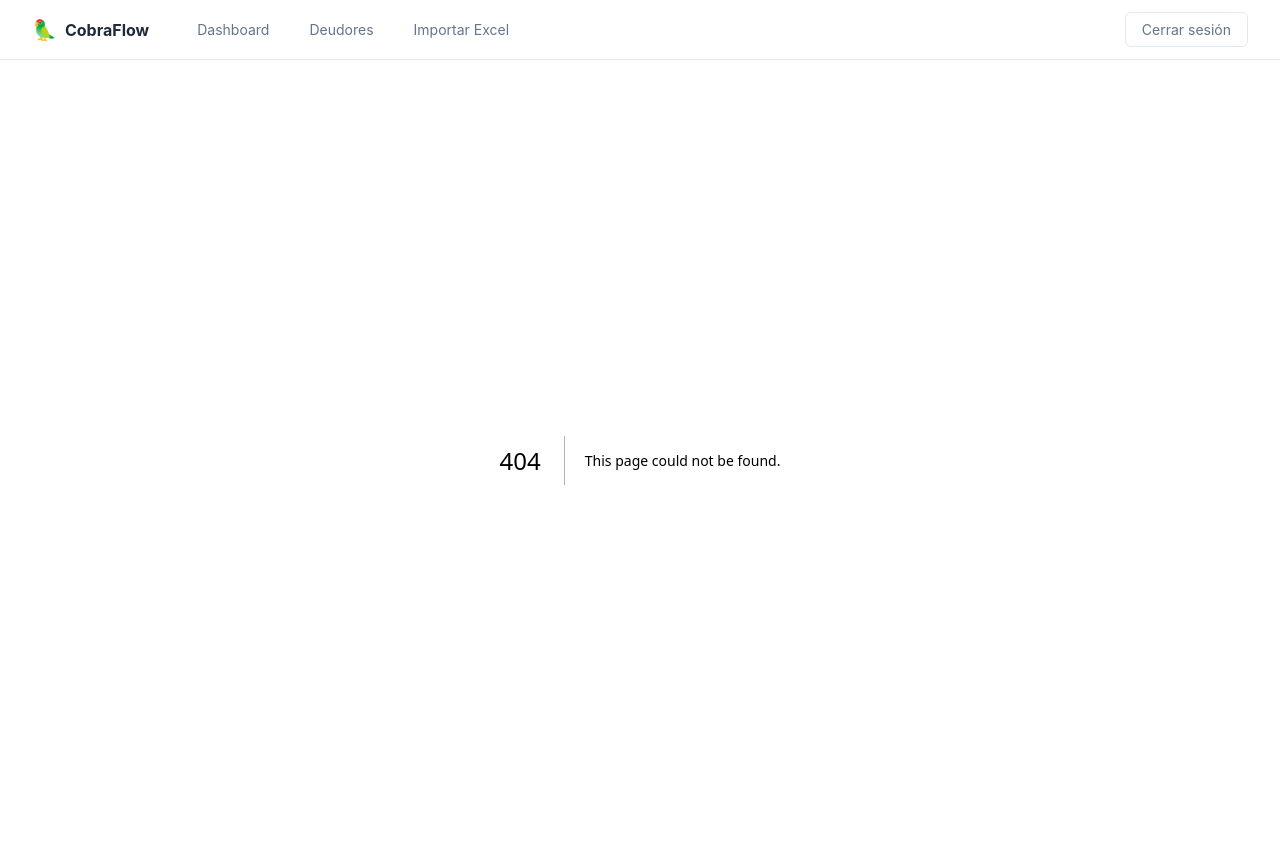
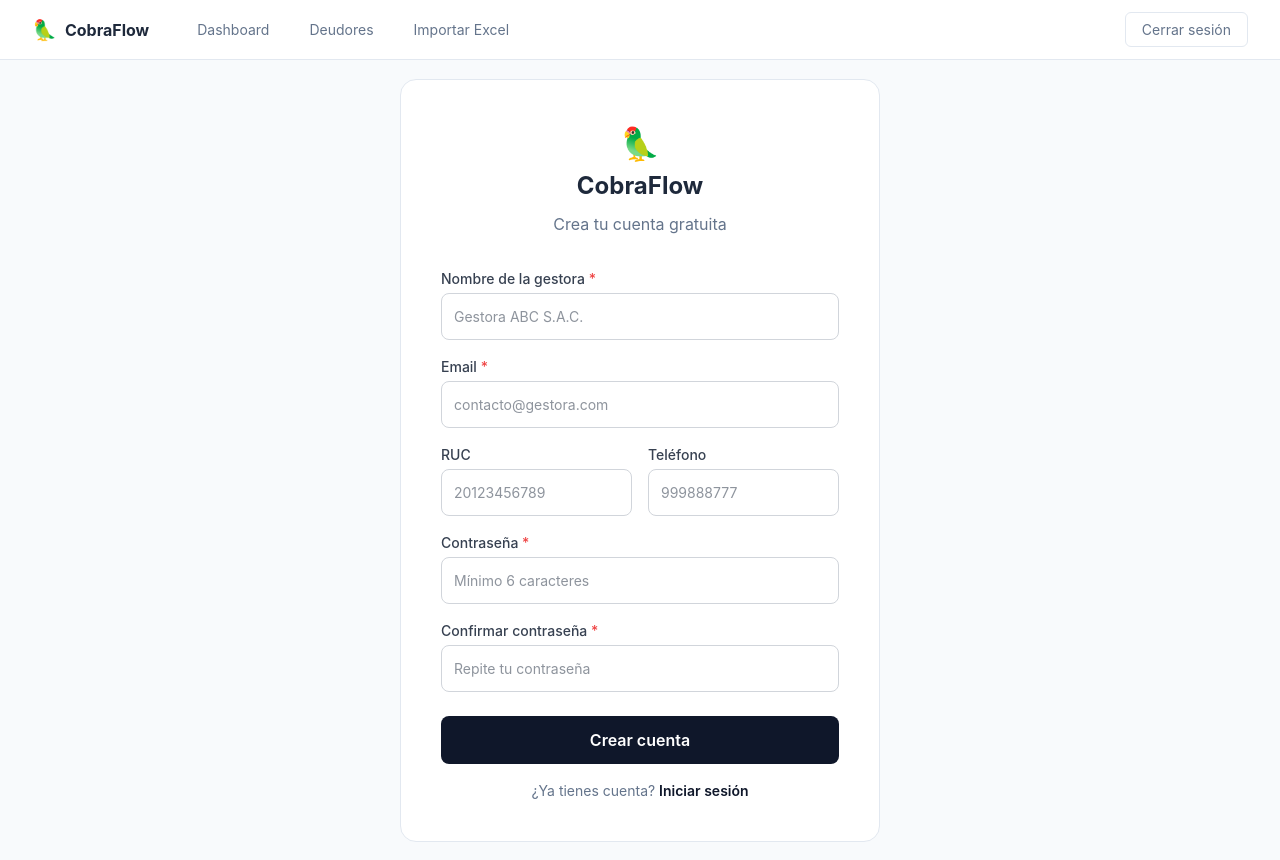
Before and after one commit to Moises1705/cobraflow-frontend, a Next.js app: page /registro in a window 1280 px wide. Before the commit this address had no page. Built offline with nearby package versions, Linux system fonts and the light colour scheme.

Commit message:
feat: login con link a registro - MVP completo

```diff
--- a/app/login/page.tsx
+++ b/app/login/page.tsx
@@ -134,6 +134,14 @@ export default function LoginPage() {
           >
             {loading ? 'Iniciando...' : 'Iniciar sesión'}
           </button>
+
+          <p style={{ textAlign: 'center', marginTop: '1rem', fontSize: '0.875rem', color: '#64748b' }}>
+            ¿No tienes cuenta?{' '}
+            <span onClick={() => router.push('/registro')}
+              style={{ color: '#0f172a', fontWeight: '600', cursor: 'pointer', textDecoration: 'underline' }}>
+              Crear cuenta gratis
+            </span>
+          </p>
         </form>
       </div>
     </div>
--- /dev/null
+++ b/app/registro/page.tsx
@@ -0,0 +1,146 @@
+'use client'
+import { useState } from 'react'
+import { useRouter } from 'next/navigation'
+
+export default function RegistroPage() {
+  const router = useRouter()
+  const [loading, setLoading] = useState(false)
+  const [error, setError] = useState('')
+  const [form, setForm] = useState({
+    nombre: '',
+    email: '',
+    password: '',
+    confirmar: '',
+    ruc: '',
+    telefono: ''
+  })
+
+  const handleChange = (e: React.ChangeEvent<HTMLInputElement>) => {
+    setForm({ ...form, [e.target.name]: e.target.value })
+  }
+
+  const handleSubmit = async (e: React.FormEvent) => {
+    e.preventDefault()
+    if (form.password !== form.confirmar) {
+      setError('Las contraseñas no coinciden')
+      return
+    }
+    setLoading(true)
+    setError('')
+    try {
+      const res = await fetch('http://127.0.0.1:8000/auth/registro', {
+        method: 'POST',
+        headers: { 'Content-Type': 'application/json' },
+        body: JSON.stringify({
+          nombre: form.nombre,
+          email: form.email,
+          password: form.password,
+          ruc: form.ruc || null,
+          telefono: form.telefono || null
+        })
+      })
+      const data = await res.json()
+      if (!res.ok) {
+        setError(data.detail || 'Error al registrarse')
+        return
+      }
+      router.push('/login')
+    } catch {
+      setError('Error de conexión con el servidor')
+    } finally {
+      setLoading(false)
+    }
+  }
+
+  return (
+    <div style={{
+      minHeight: '100vh', display: 'flex',
+      alignItems: 'center', justifyContent: 'center', background: '#f8fafc'
+    }}>
+      <div style={{
+        background: 'white', padding: '2.5rem', borderRadius: '16px',
+        border: '1px solid #e2e8f0', width: '100%', maxWidth: '480px'
+      }}>
+        <div style={{ textAlign: 'center', marginBottom: '2rem' }}>
+          <h1 style={{ fontSize: '2rem' }}>🦜</h1>
+          <h2 style={{ fontSize: '1.5rem', fontWeight: '700', color: '#1e293b' }}>CobraFlow</h2>
+          <p style={{ color: '#64748b', marginTop: '0.5rem' }}>Crea tu cuenta gratuita</p>
+        </div>
+
+        <form onSubmit={handleSubmit}>
+          <div style={{ display: 'grid', gap: '1rem' }}>
+            <div>
+              <label style={{ display: 'block', fontSize: '0.875rem', fontWeight: '500', marginBottom: '4px', color: '#374151' }}>
+                Nombre de la gestora <span style={{ color: '#ef4444' }}>*</span>
+              </label>
+              <input type="text" name="nombre" value={form.nombre} onChange={handleChange} required
+                placeholder="Gestora ABC S.A.C."
+                style={{ width: '100%', padding: '0.75rem', border: '1px solid #d1d5db', borderRadius: '8px', fontSize: '0.875rem' }} />
+            </div>
+
+            <div>
+              <label style={{ display: 'block', fontSize: '0.875rem', fontWeight: '500', marginBottom: '4px', color: '#374151' }}>
+                Email <span style={{ color: '#ef4444' }}>*</span>
+              </label>
+              <input type="email" name="email" value={form.email} onChange={handleChange} required
+                placeholder="contacto@gestora.com"
+                style={{ width: '100%', padding: '0.75rem', border: '1px solid #d1d5db', borderRadius: '8px', fontSize: '0.875rem' }} />
+            </div>
+
+            <div style={{ display: 'grid', gridTemplateColumns: '1fr 1fr', gap: '1rem' }}>
+              <div>
+                <label style={{ display: 'block', fontSize: '0.875rem', fontWeight: '500', marginBottom: '4px', color: '#374151' }}>RUC</label>
+                <input type="text" name="ruc" value={form.ruc} onChange={handleChange}
+                  placeholder="20123456789"
+                  style={{ width: '100%', padding: '0.75rem', border: '1px solid #d1d5db', borderRadius: '8px', fontSize: '0.875rem' }} />
+              </div>
+              <div>
+                <label style={{ display: 'block', fontSize: '0.875rem', fontWeight: '500', marginBottom: '4px', color: '#374151' }}>Teléfono</label>
+                <input type="text" name="telefono" value={form.telefono} onChange={handleChange}
+                  placeholder="999888777"
+                  style={{ width: '100%', padding: '0.75rem', border: '1px solid #d1d5db', borderRadius: '8px', fontSize: '0.875rem' }} />
+              </div>
+            </div>
+
+            <div>
+              <label style={{ display: 'block', fontSize: '0.875rem', fontWeight: '500', marginBottom: '4px', color: '#374151' }}>
+                Contraseña <span style={{ color: '#ef4444' }}>*</span>
+              </label>
+              <input type="password" name="password" value={form.password} onChange={handleChange} required
+                placeholder="Mínimo 6 caracteres"
+                style={{ width: '100%', padding: '0.75rem', border: '1px solid #d1d5db', borderRadius: '8px', fontSize: '0.875rem' }} />
+            </div>
+
+            <div>
+              <label style={{ display: 'block', fontSize: '0.875rem', fontWeight: '500', marginBottom: '4px', color: '#374151' }}>
+                Confirmar contraseña <span style={{ color: '#ef4444' }}>*</span>
+              </label>
+              <input type="password" name="confirmar" value={form.confirmar} onChange={handleChange} required
+                placeholder="Repite tu contraseña"
+                style={{ width: '100%', padding: '0.75rem', border: '1px solid #d1d5db', borderRadius: '8px', fontSize: '0.875rem' }} />
+            </div>
+          </div>
+
+          {error && (
+            <div style={{ background: '#fef2f2', border: '1px solid #fecaca', color: '#dc2626', padding: '0.75rem', borderRadius: '8px', marginTop: '1rem', fontSize: '0.875rem' }}>
+              {error}
+            </div>
+          )}
+
+          <button type="submit" disabled={loading}
+            style={{ width: '100%', padding: '0.75rem', background: loading ? '#94a3b8' : '#0f172a', color: 'white', border: 'none', borderRadius: '8px', fontSize: '1rem', fontWeight: '600', cursor: loading ? 'not-allowed' : 'pointer', marginTop: '1.5rem' }}>
+            {loading ? 'Creando cuenta...' : 'Crear cuenta'}
+          </button>
+
+          <p style={{ textAlign: 'center', marginTop: '1rem', fontSize: '0.875rem', color: '#64748b' }}>
+            ¿Ya tienes cuenta?{' '}
+            <span onClick={() => router.push('/login')}
+              style={{ color: '#0f172a', fontWeight: '600', cursor: 'pointer' }}>
+              Iniciar sesión
+            </span>
+          </p>
+        </form>
+      </div>
+    </div>
+  )
+}
```
